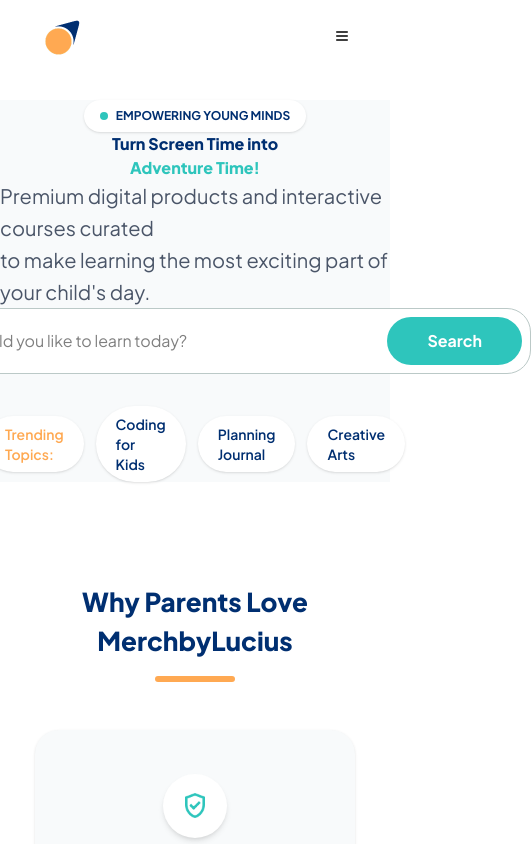
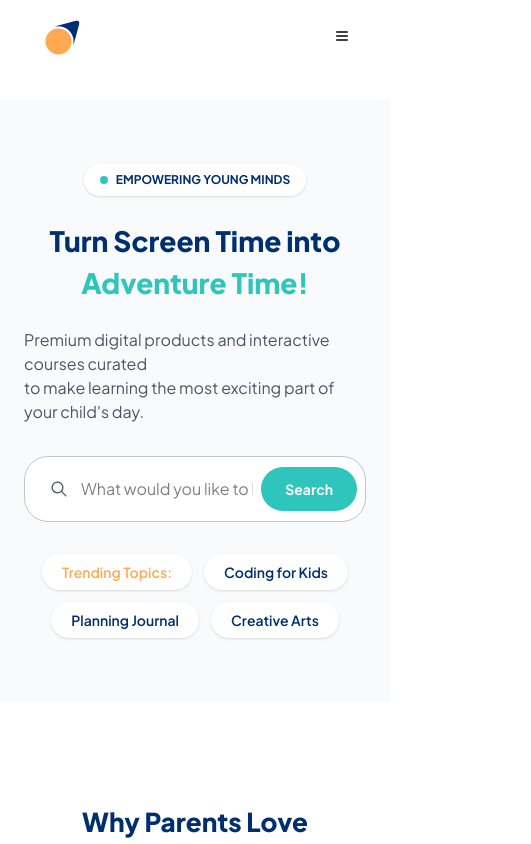
Before and after one commit to clementugomaliki-cpu/MerchbyLucius, a React (Vite) app: page / in a window 390 px wide. Shown: the top 844 px of the page, 531 px wide, since content can reach past the window. Built offline with nearby package versions, Linux system fonts and the light colour scheme.

Commit message:
hero responsiveness done

```diff
--- a/src/HeroSection.jsx
+++ b/src/HeroSection.jsx
@@ -2,30 +2,58 @@
 
 export default function HeroSection() {
   return (
-        <div className="flex flex-col items-center justify-center sm:py-25 sm:px-16 bg-[#F8FAFB] mt-25">
+    <div className="flex flex-col items-center justify-center px-6 py-16 sm:py-25 sm:px-16 bg-[#F8FAFB] mt-25">
       <div className="flex items-center gap-2 px-4 py-2 bg-white rounded-full shadow-sm">
         <div className="bg-[#2EC5BC] h-2 w-2 rounded-full"></div>
-                <p className="text-xs font-bold text-[#002f71]">EMPOWERING YOUNG MINDS</p>
+        <p className="text-xs font-bold text-[#002f71]">
+          EMPOWERING YOUNG MINDS
+        </p>
       </div>
-            <div className="max-w-4xl md:text-[48px] font-extrabold flex text-center md:mt-10"> {/*max-4xl=896px*/}
-                <p className="text-[#002f71]">Turn Screen Time into <span className="text-[#2EC5BC] block">Adventure Time!</span></p>
+
+      <div className="max-w-4xl text-[28px] md:text-[48px] font-extrabold flex text-center mt-6 md:mt-10">
+        <p className="text-[#002f71]">
+          Turn Screen Time into{" "}
+          <span className="text-[#2EC5BC] block">Adventure Time!</span>
+        </p>
       </div>
-            <div className="max-w-2xl md:mt-10 text-xl/8 text-[#4A5568]"> {/*max-2xl=672px*/}
-            <p>Premium digital products and interactive courses curated <span className="block">to make learning the most exciting part of your child's day.</span></p>
+
+      <div className="max-w-2xl mt-6 md:mt-10 text-base md:text-xl/8 text-[#4A5568]">
+        <p>
+          Premium digital products and interactive courses curated{" "}
+          <span className="block">
+            to make learning the most exciting part of your child's day.
+          </span>
+        </p>
       </div>
-            <div className="flex justify-between p-2 items-center border sm:mt-10 rounded-3xl border-[#BBC9C7] bg-white gap-2 w-2xl">
-                <div className="flex items-center pl-6 py-3 space-x-3">
-                    <IoIosSearch className="text-[#4A5568] text-xl"/>
-                    <input type="text" placeholder="What would you like to learn today?" className="w-md outline-none" />
+
+      <div className="flex justify-between p-2 items-center border mt-8 sm:mt-10 rounded-3xl border-[#BBC9C7] bg-white gap-2 w-full max-w-2xl">
+        <div className="flex items-center pl-4 sm:pl-6 py-3 space-x-3 flex-1 min-w-0">
+          <IoIosSearch className="text-[#4A5568] text-xl shrink-0" />
+          <input
+            type="text"
+            placeholder="What would you like to learn today?"
+            className="w-full outline-none min-w-0"
+          />
         </div>
-                <button className="bg-[#2EC5BC] text-white text-base font-bold px-10 py-3 rounded-full">Search</button>
+        <button className="bg-[#2EC5BC] text-white text-sm sm:text-base font-bold px-6 sm:px-10 py-3 rounded-full shrink-0">
+          Search
+        </button>
       </div>
-            <div className="md:w-2xl flex gap-3 justify-center items-center mt-8">
-                <p className="px-5 py-2 rounded-full bg-white text-sm font-semibold text-[#FFA952] shadow-sm">Trending Topics:</p>
-                <p className="px-5 py-2 rounded-full bg-white text-sm font-semibold text-[#002F71] shadow-sm">Coding for Kids</p>
-                <p className="px-5 py-2 rounded-full bg-white text-sm font-semibold text-[#002F71] shadow-sm">Planning Journal</p>
-                <p className="px-5 py-2 rounded-full bg-white text-sm font-semibold text-[#002F71] shadow-sm">Creative Arts</p>
+
+      <div className="w-full max-w-2xl flex flex-wrap gap-3 justify-center items-center mt-8">
+        <p className="px-5 py-2 rounded-full bg-white text-sm font-semibold text-[#FFA952] shadow-sm">
+          Trending Topics:
+        </p>
+        <p className="px-5 py-2 rounded-full bg-white text-sm font-semibold text-[#002F71] shadow-sm">
+          Coding for Kids
+        </p>
+        <p className="px-5 py-2 rounded-full bg-white text-sm font-semibold text-[#002F71] shadow-sm">
+          Planning Journal
+        </p>
+        <p className="px-5 py-2 rounded-full bg-white text-sm font-semibold text-[#002F71] shadow-sm">
+          Creative Arts
+        </p>
       </div>
     </div>
-    )
+  );
 }
```
Lines whose indentation alone changed are shown as unchanged.
